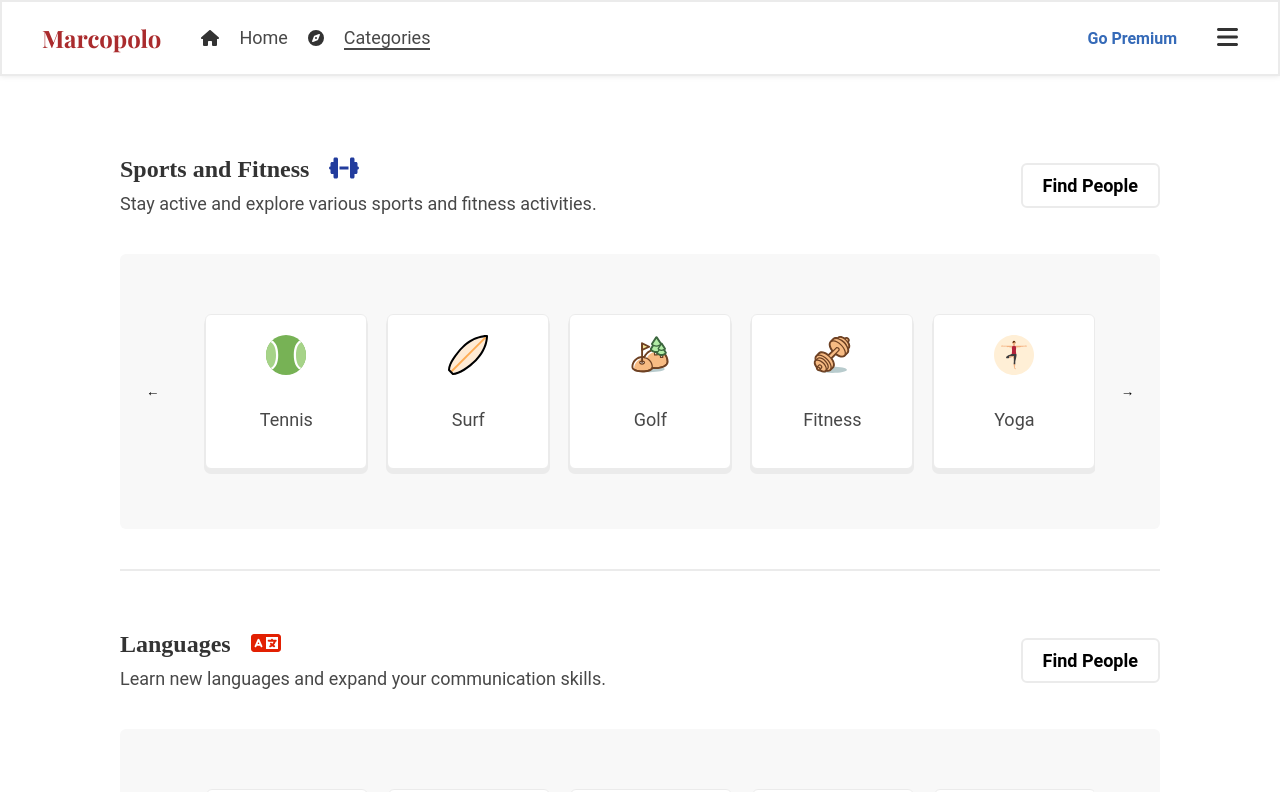
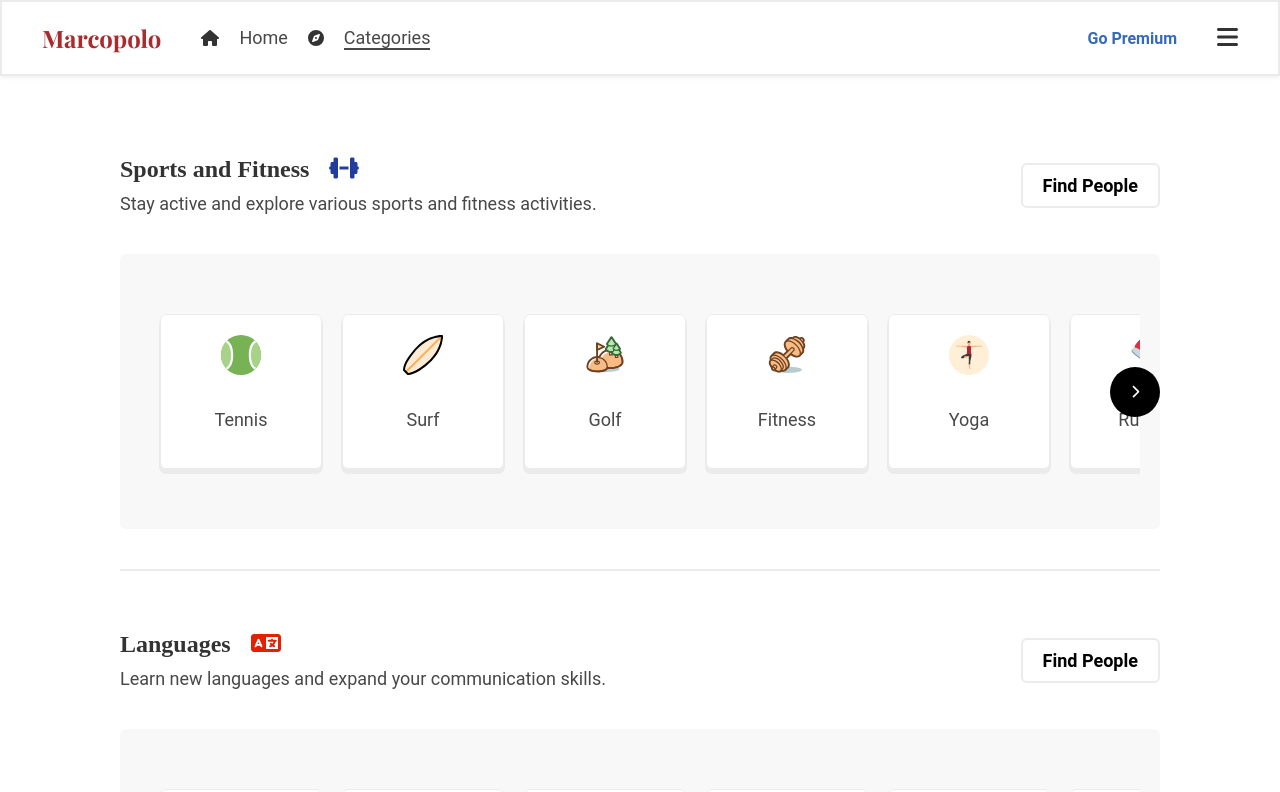
Before and after one commit to olmobianc/APP, a React (Create React App) app in the folder skill-exchange/: page /categories in a window 1280 px wide. Shown: the top 792 px of the page. Built offline with nearby package versions, Linux system fonts and the light colour scheme; a web font is replaced by a local one.

Commit message:
added carousel functionality categories page

```diff
--- a/skill-exchange/src/components/Card.jsx
+++ b/skill-exchange/src/components/Card.jsx
@@ -1,7 +1,7 @@
 import React, { useState } from 'react';
 import { useNavigate } from 'react-router-dom';
 import { FontAwesomeIcon } from '@fortawesome/react-fontawesome';
-import icons from '../utils/icons.js'; // Adjust the path if necessary
+import icons from '../utils/icons.js';
 
 const Card = ({ name, age, location, offerSkills, receiveSkills, imageSrc }) => {
   const [isHovered, setIsHovered] = useState(false);
--- a/skill-exchange/src/components/MacroCategory.jsx
+++ b/skill-exchange/src/components/MacroCategory.jsx
@@ -1,12 +1,59 @@
-import React from "react";
-
+import React, { useState, useRef } from "react";
 import { FontAwesomeIcon } from '@fortawesome/react-fontawesome';
-
-import { Link } from 'react-router-dom'; // Import Link from react-router-dom
+import icons from '../utils/icons.js';
+import { Link } from 'react-router-dom';
 
 const Macrocategory = ({ title, icon, description, categories }) => {
+  const { colorClass, items } = categories;
+  const carouselTrackRef = useRef(null); // Reference for the carousel track
 
-  const { colorClass, items } = categories;  // Destructure to get colorClass and items
+  const [showLeftArrow, setShowLeftArrow] = useState(false);
+  const [showRightArrow, setShowRightArrow] = useState(items.length >= 7);
+
+  // Handle the carousel arrow click to scroll left or right
+  const handleArrowClick = (direction) => {
+    const track = carouselTrackRef.current;
+    const scrollAmount = 400;
+
+    if (direction === 'right') {
+      track.scrollBy({ left: scrollAmount, behavior: 'smooth' });
+      setShowLeftArrow(true);
+
+      // Automatically hide the right arrow when reaching the end of the track
+      if (track.scrollWidth - track.scrollLeft <= track.clientWidth) {
+        setShowRightArrow(false);
+      }
+    } else if (direction === 'left') {
+      track.scrollBy({ left: -scrollAmount, behavior: 'smooth' });
+      setShowRightArrow(true); // Ensure the right arrow is visible after scrolling left
+
+      // Automatically hide the left arrow when reaching the start of the track
+      if (track.scrollLeft <= 0) {
+        setShowLeftArrow(false);
+      }
+    }
+  };
+
+  // Automatically update arrows visibility based on scroll position when component mounts
+  const updateArrowVisibility = () => {
+    const track = carouselTrackRef.current;
+    const isAtStart = track.scrollLeft <= 0;
+    const isAtEnd = track.scrollWidth - track.scrollLeft <= track.clientWidth;
+
+    setShowLeftArrow(!isAtStart);
+    setShowRightArrow(!isAtEnd);
+  };
+
+  // Hook to update arrow visibility on mount and when scrolling
+  React.useEffect(() => {
+    updateArrowVisibility();
+
+    const handleScroll = () => updateArrowVisibility();
+    const track = carouselTrackRef.current;
+    track.addEventListener('scroll', handleScroll);
+
+    return () => track.removeEventListener('scroll', handleScroll); // Clean up on unmount
+  }, []);
 
   return (
     <section className="macrocategory">
@@ -30,10 +77,17 @@ const Macrocategory = ({ title, icon, description, categories }) => {
       </div>
 
       <div className="macrocategory-carousel">
-        <button className="carousel-arrow left-arrow">←</button>
-        <div className="carousel-track">
-          {items.map((item, index) => {
-            return (
+        {showLeftArrow && (
+          <button
+            className="carousel-arrow left-arrow"
+            onClick={() => handleArrowClick('left')}
+          >
+            <FontAwesomeIcon icon={icons.arrowLeft} className="input-icon" />
+          </button>
+        )}
+
+        <div className="carousel-track" ref={carouselTrackRef}>
+          {items.map((item, index) => (
             <Link
               key={index}
               to={`/categories/${title.replace(/\s+/g, '-').toLowerCase()}/${item.name.replace(/\s+/g, '-').toLowerCase()}`}
@@ -44,17 +98,22 @@ const Macrocategory = ({ title, icon, description, categories }) => {
                 colorClass: colorClass
               }}
             >
-                <span
-                  className={`card-icon card-icon--${colorClass}`}
-                >
+              <span className={`card-icon card-icon--${colorClass}`}>
                 {item.icon}
               </span>
               <p className="card-label">{item.name}</p>
             </Link>
-            );
-          })}
+          ))}
         </div>
-        <button className="carousel-arrow right-arrow">→</button>
+
+        {showRightArrow && (
+          <button
+            className="carousel-arrow right-arrow"
+            onClick={() => handleArrowClick('right')}
+          >
+            <FontAwesomeIcon icon={icons.arrowRight} className="input-icon" />
+          </button>
+        )}
       </div>
     </section>
   );
--- a/skill-exchange/src/styles/components/MacroCategory.scss
+++ b/skill-exchange/src/styles/components/MacroCategory.scss
@@ -99,23 +99,35 @@
     padding: $spacing-lg $spacing-md;
     background-color: $light-grey;
     border-radius: $border-radius;
+    position: relative;
 
     .carousel-arrow {
-      background: $get-started-bg;
+      background: $black;
+      color: white;
       border: none;
       border-radius: 50%;
-      width: 2rem;
-      height: 2rem;
+      width: 50px;
+      height: 50px;
       display: flex;
       justify-content: center;
       align-items: center;
       font-family: $font-family-text;
       cursor: pointer;
+      z-index: 999;
 
       &:hover {
-        background-color: $color-hover;
-        color: $white;
+        opacity: 80%;
       }
+    }
+
+    .carousel-arrow.left-arrow {
+      position: absolute;
+
+    }
+
+    .carousel-arrow.right-arrow {
+      position: absolute;
+      right: 0;
     }
 
     .carousel-track {
--- a/skill-exchange/src/styles/loggedInPages/SubCategories.scss
+++ b/skill-exchange/src/styles/loggedInPages/SubCategories.scss
@@ -30,10 +30,11 @@
 
     &--banner.color-blue {
         background-image: url("../../../public/sports-and-fitness-banner.svg");
-        color: #80d2da;
+        color: #6ac5f5;
     }
     &--banner.color-red {
         background-image: url("../../../public/sports-and-fitness-banner.svg");
+        color: #ef8678;
     }
     &--banner.color-yellow {
         background-image: url("../../../public/arts-crafts-banner.svg");
@@ -45,13 +46,19 @@
     }
     &--banner.color-green {
         background-image: url("../../../public/cooking-banner.svg");
-        color: #4FBF75;
+        color: #37b762;
     }
     &--banner.color-purple {
         background-image: url("../../../public/sports-and-fitness-banner.svg");
+        color: #ae93f3;
+    }
+    &--banner.color-brown {
+        background-image: url("../../../public/sports-and-fitness-banner.svg");
+        color: #4d4040;
     }
     &--banner.color-dark-blue {
         background-image: url("../../../public/sports-and-fitness-banner.svg");
+        color: #0d2e61;
     }
 
         &--main {
--- a/skill-exchange/src/utils/icons.js
+++ b/skill-exchange/src/utils/icons.js
@@ -41,6 +41,7 @@ import {
     faSearch,
     faCircleChevronRight,
     faChevronRight,
+    faChevronLeft,
     faRightLeft,
     faCheck,
     faChessKnight,
@@ -89,6 +90,7 @@ const icons = {
     active: faRunning, // Stay Active
     search: faSearch,
     chevronRight: faCircleChevronRight,
+    arrowLeft: faChevronLeft,
     arrowRight: faChevronRight,
     exchange: faRightLeft,
     check: faCheck,
```
Also changed, not shown: skill-exchange/public/sports-and-fitness-banner.svg. Lines whose indentation alone changed are shown as unchanged.
